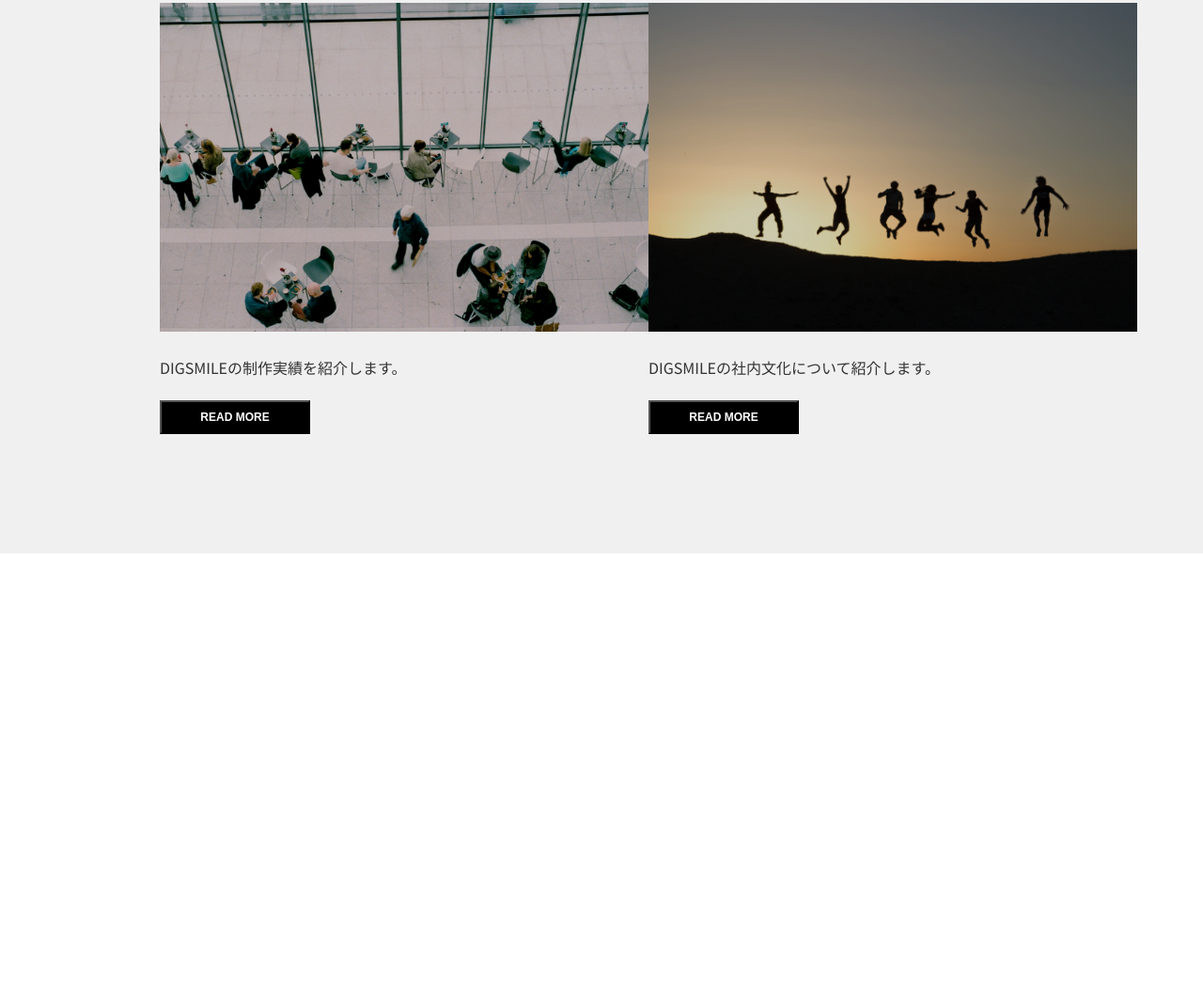
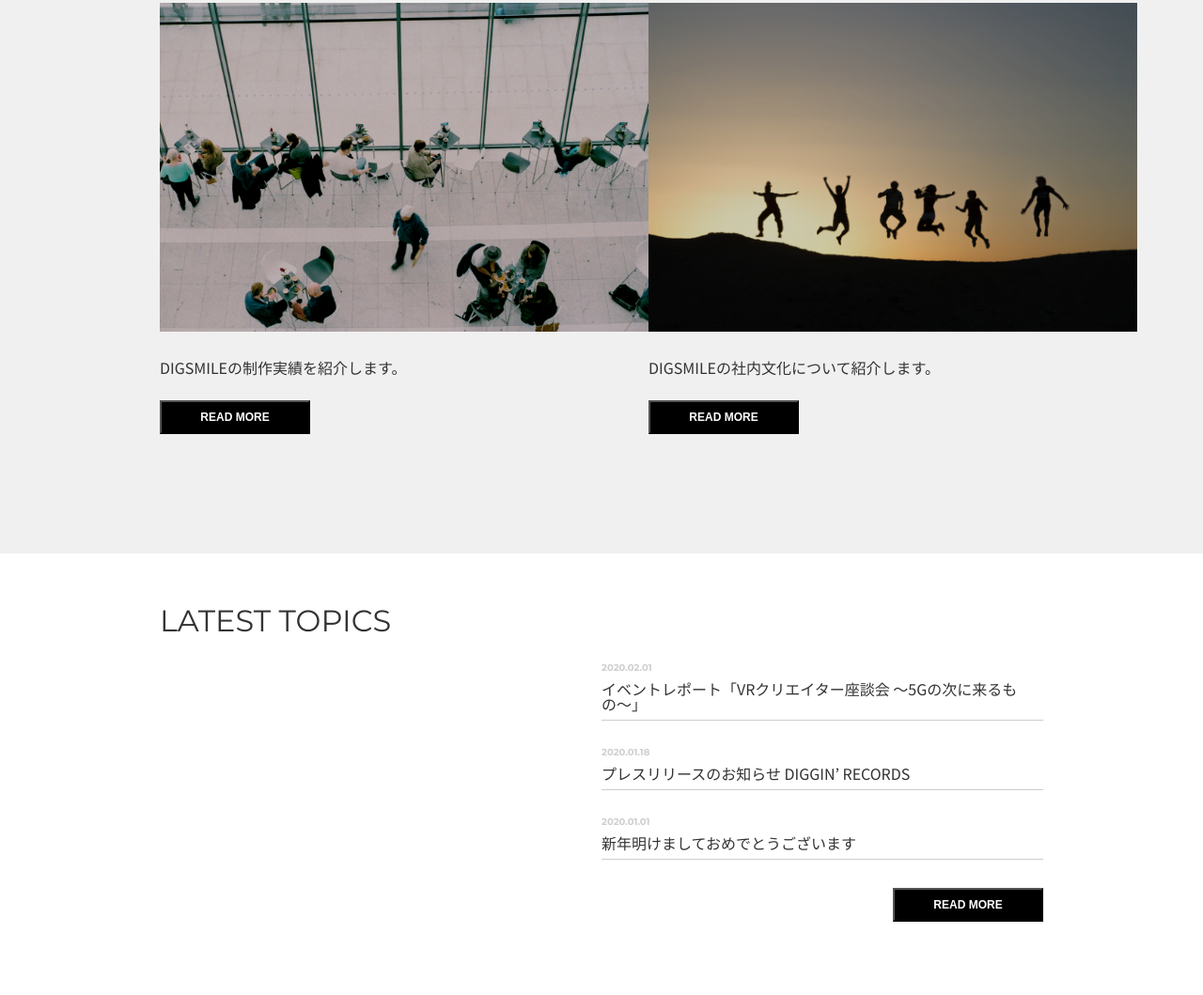
Before and after one commit to KatouProg/cresta_third, a website: page index.html in a window 1280 px wide. Shown: the part 1876-2935 px from the top of the page at 94% size. Before the commit the page ends 2465 px from the top, so only its background shows below. Drawn offline with Linux system fonts and the light colour scheme.

Commit message:
TOPICS - ok

```diff
--- a/index.html
+++ b/index.html
@@ -69,6 +69,23 @@
         </div>
     </div>
 
+    <div class="topics">
+        <h2 class="topics_title">LATEST TOPICS</h2>
+        <div class="topics_text">
+            <p class="topics_date">2020.02.01</p>
+            <p class="topics_desc">イベントレポート「VRクリエイター座談会 〜<strong>5G</strong>の次に来るもの〜」</p>
+        </div>
+        <div class="topics_text">
+            <p class="topics_date">2020.01.18</p>
+            <p class="topics_desc">プレスリリースのお知らせ <strong>DIGGIN’ RECORDS</strong></p>
+        </div>
+        <div class="topics_text">
+            <p class="topics_date">2020.01.01</p>
+            <p class="topics_desc">新年明けましておめでとうございます</p>
+        </div>
+        <button class="btn topics_btn">READ MORE</button>
+    </div>
+
     <script src="burger.js"></script>
 </body>
 </html>
--- a/sass/base/_typography.scss
+++ b/sass/base/_typography.scss
@@ -60,3 +60,23 @@ h2 {
     font-size: 16px;
     margin-bottom: 27px;
 }
+
+
+
+// Topics
+
+.topics_date {
+    font-family: $romaji;
+    color: #CECECE;
+    font-size: 10px;
+    margin-top: 29px;
+    font-weight: bold;
+}
+
+.topics_desc {
+    font-family: $japanese;
+    color: #333333;
+    font-size: 16px;
+    padding: 9px 0;
+
+}
--- a/sass/components/_buttons.scss
+++ b/sass/components/_buttons.scss
@@ -6,3 +6,8 @@
 	font-size: 12px;
 	font-weight: bold;
 }
+
+.topics_btn {
+	float: right;
+	margin-top: 30px;
+}
--- a/sass/main.scss
+++ b/sass/main.scss
@@ -11,4 +11,5 @@
 @import "./pages/hero";
 @import "./pages/about";
 @import "./pages/works";
+@import "./pages/topics";
 @import "./components/buttons";
--- /dev/null
+++ b/sass/pages/_topics.scss
@@ -0,0 +1,10 @@
+.topics {
+    height: 470px;
+    padding: 56px 170px;
+    background: white;
+}
+
+.topics_text {
+    border-bottom: 1px solid #CECECE;
+    margin-left: 50%;
+}
```
Also changed, not shown: public/css/style.css, 1 other file.
